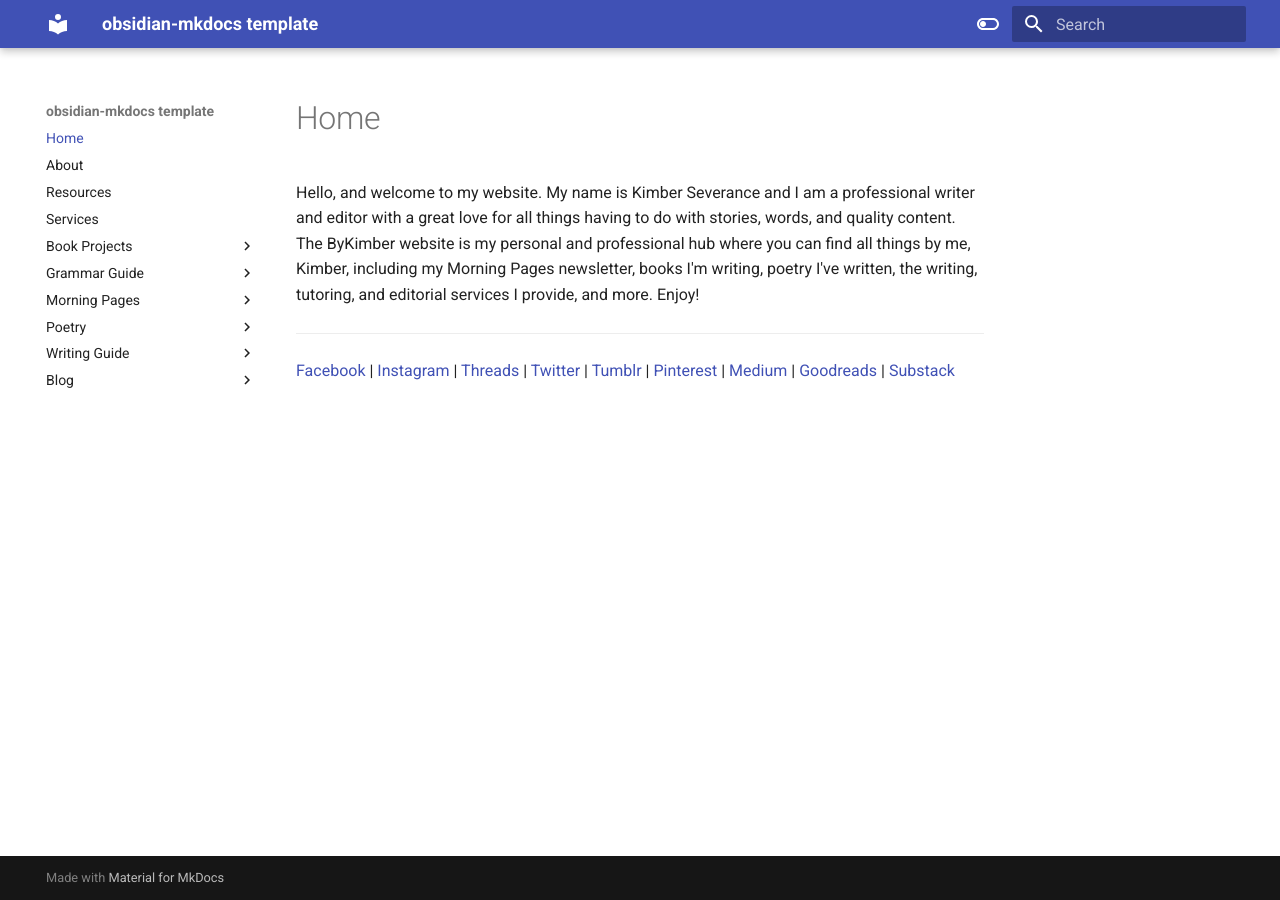
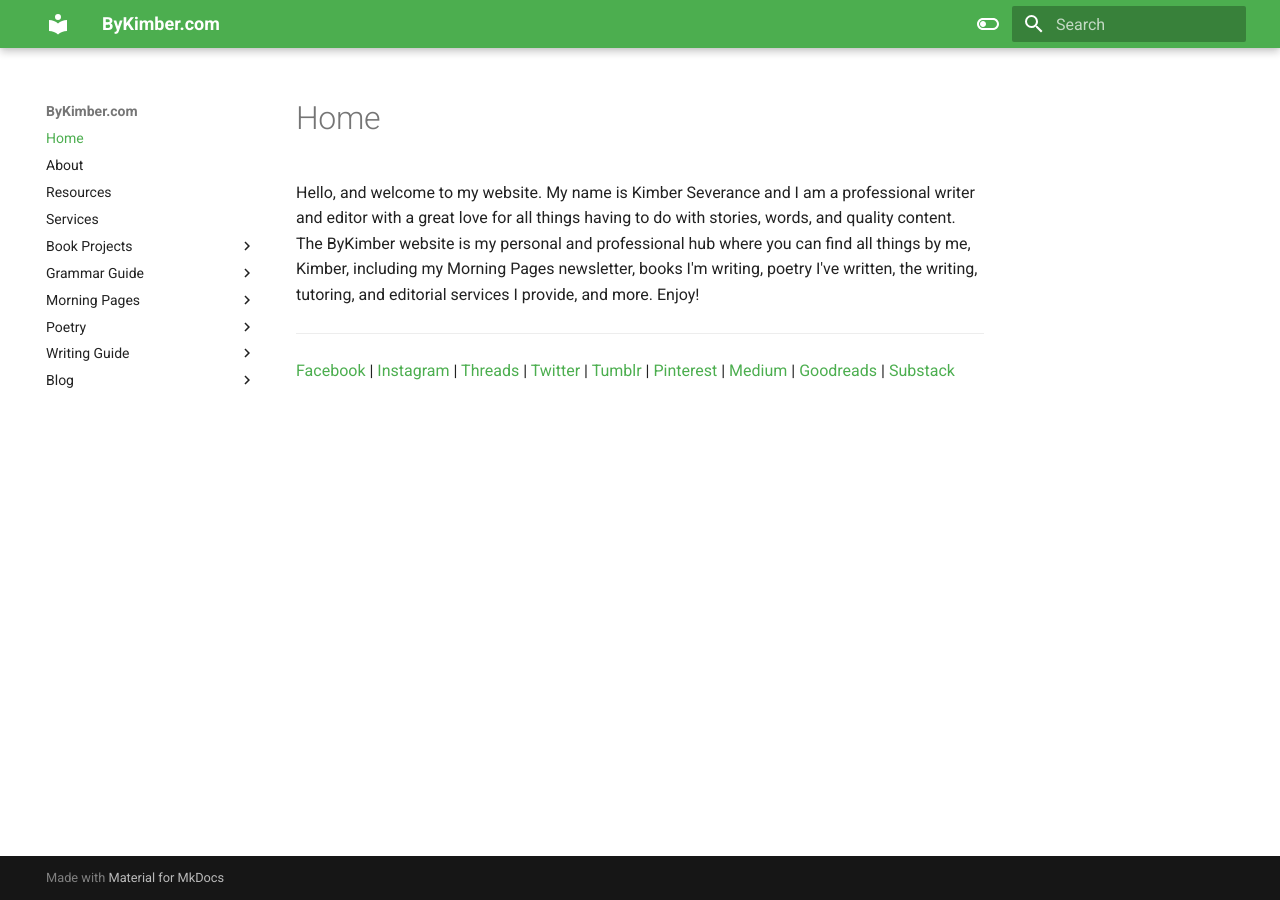
Before and after one commit to moonfIower/bykimber, an MkDocs documentation site: the page built from docs/index.md, in a window 1280 px wide. Built offline with MkDocs 1.6.1 and Material for MkDocs 9.7.7, drawn with Linux system fonts in a browser that asks for light colours.

Commit message:
site name

```diff
--- a/mkdocs.yml
+++ b/mkdocs.yml
@@ -1,4 +1,4 @@
-site_name: obsidian-mkdocs template
+site_name: ByKimber.com
 
 theme:
     name: 'material'
@@ -7,8 +7,8 @@ theme:
     # Light mode
     - media: "(prefers-color-scheme: light)"
       scheme: default
-      primary: 95A58D
-      accent: indigo
+      primary: green
+      accent: cream
       toggle:
         icon: material/toggle-switch-off-outline
         name: Switch to dark mode
@@ -16,8 +16,8 @@ theme:
     # Dark mode
     - media: "(prefers-color-scheme: dark)"
       scheme: slate
-      primary: 95A58D
-      accent: blue
+      primary: green
+      accent: cream
       toggle:
         icon: material/toggle-switch
         name: Switch to light mode
```
